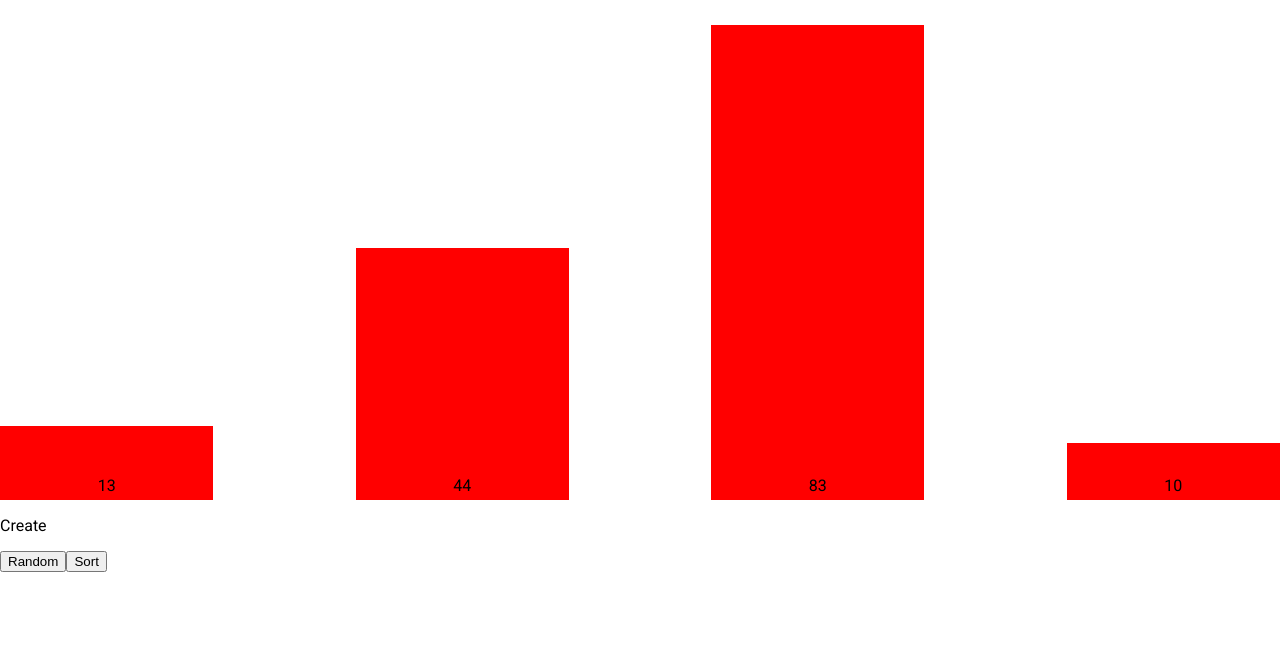
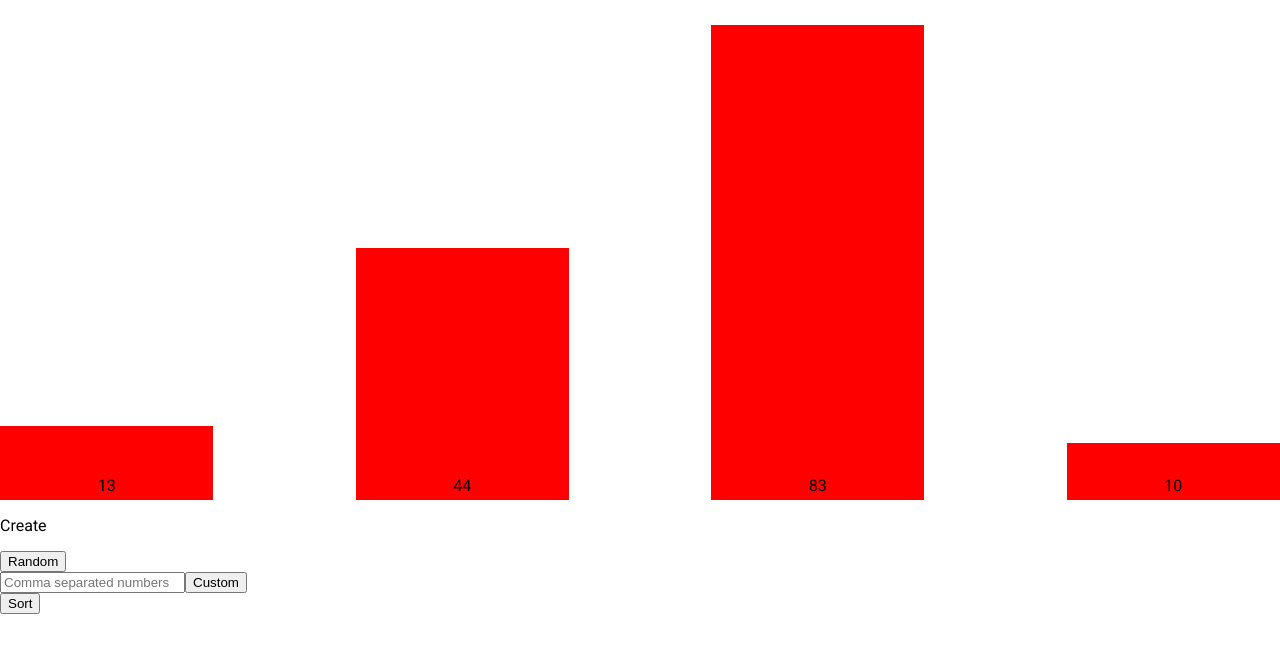
Before and after one commit to disco195/Algo, a React (Create React App) app: page /sorting in a window 1280 px wide. Shown: the top 652 px of the page. Built offline with nearby package versions, Linux system fonts and the light colour scheme.

Commit message:
User defined values

```diff
--- a/src/common/functions.ts
+++ b/src/common/functions.ts
@@ -28,3 +28,17 @@ export function makeSet(arr: number[]) {
     };
   });
 }
+
+export function extractDefinedValues(values: string): number[] {
+  const arr = values
+    .replace(/[^0-9,]/g, "")
+    .split(",")
+    .map((value) => {
+      if (value && parseInt(value) < 100) return parseInt(value);
+    })
+    .filter((value) => {
+      return typeof value === "number";
+    });
+  if (arr.length) return arr as number[];
+  return randomSet();
+}
--- a/src/common/index.ts
+++ b/src/common/index.ts
@@ -1,7 +1,8 @@
-import { makeSet, randomSet } from "./functions";
+import { makeSet, randomSet, extractDefinedValues } from "./functions";
 export const functions = {
   makeSet,
   randomSet,
+  extractDefinedValues,
 };
 
 export { bubble } from "./sorting";
--- a/src/pages/Sorting.tsx
+++ b/src/pages/Sorting.tsx
@@ -1,10 +1,12 @@
-import React from "react";
+import React, { useState } from "react";
 import { Dispatch } from "redux";
 import { connect } from "react-redux";
 import { SortContainer } from "../components";
 import { createSet, sortSet } from "../actions/sort";
+import { functions } from "../common";
+function Sorting(props: Sorting) {
+  const [value, setValue] = useState("");
 
-function Sorting(props: Sorting) {
   return (
     <div>
       <SortContainer />
@@ -14,6 +16,22 @@ function Sorting(props: Sorting) {
           <button onClick={() => props.dispatch(createSet("RANDOM"))}>
             Random
           </button>
+          <form
+            onSubmit={(e) => {
+              e.preventDefault();
+              const arr = functions.extractDefinedValues(value);
+              props.dispatch(createSet("USER_DEFINED", arr));
+            }}
+          >
+            <input
+              type="text"
+              name="numbers-array"
+              placeholder="Comma separated numbers"
+              value={value}
+              onChange={(e) => setValue(e.target.value)}
+            />
+            <button>Custom</button>
+          </form>
           <button onClick={() => props.dispatch(sortSet())}>Sort</button>
         </div>
       </div>
```
